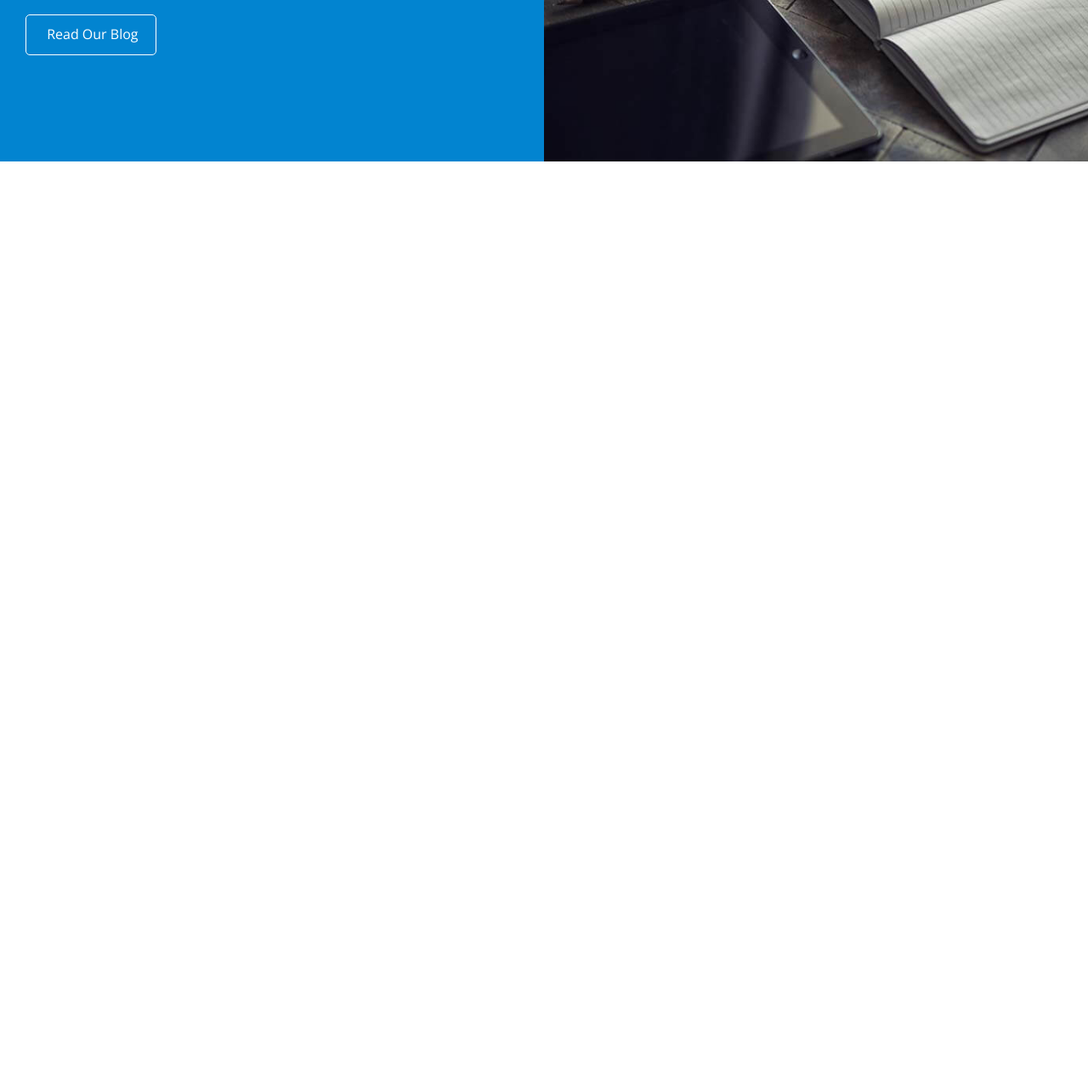
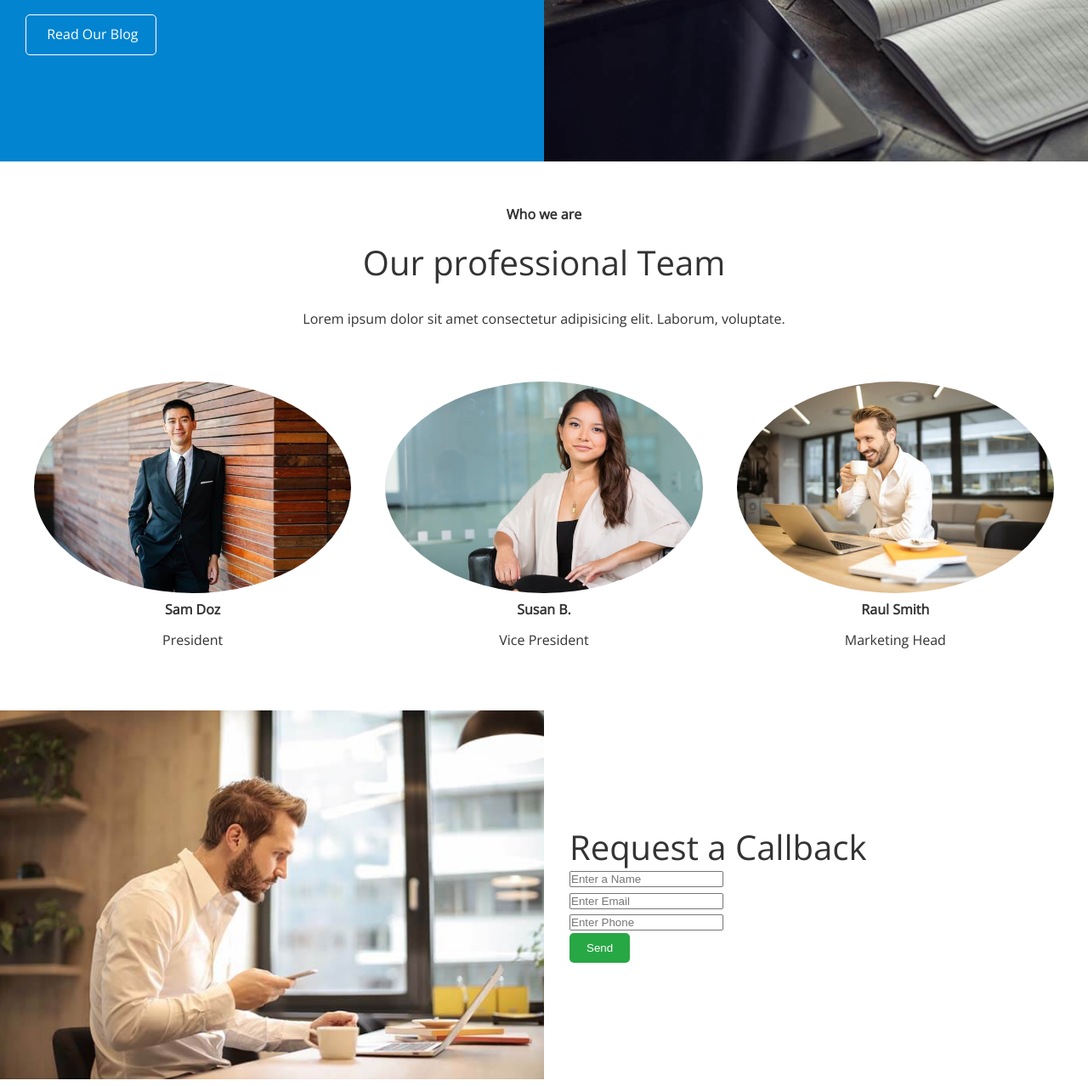
Before and after one commit to ing-arriola/financialCompanyWebsite, a plain HTML site: page index.html in a window 1280 px wide. Shown: the part 2454-3732 px from the top of the page at 85% size. Before the commit the page ends 2651 px from the top, so only its background shows below. Drawn offline with nearby package versions, Linux system fonts and the light colour scheme; some icons are missing.

Commit message:
Added markup for team and contact, also added styles for team

```diff
--- a/css/style.css
+++ b/css/style.css
@@ -130,3 +130,9 @@ img{
 .cases img:hover{
     opacity: 0.7;
 }
+
+/* Team */
+
+.team img{
+    border-radius: 50%;
+}
--- a/index.html
+++ b/index.html
@@ -134,6 +134,62 @@
                 </div>
             </div>
         </section>
+        <!-- Team -->
+        <section id="team" class="team section-padding">
+            <header class="section-header">
+                <h4>Who we are</h4>
+                <h2>Our professional Team</h2>
+                <p>Lorem ipsum dolor sit amet consectetur adipisicing elit. Laborum, voluptate.</p>
+
+            </header>
+            <div class="flex-items">
+                <div>
+                    <img src="./image_resources/team/person1.jpg" alt="">
+                    <h4>Sam Doz</h4>
+                    <p>President</p>
+                </div>
+                <div>
+                    <img src="./image_resources/team/person2.jpg" alt="">
+                    <h4>Susan B.</h4>
+                    <p>Vice President</p>
+                </div>
+                <div>
+                    <img src="./image_resources/team/person3.jpg" alt="">
+                    <h4>Raul Smith</h4>
+                    <p>Marketing Head</p>
+                </div>
+            </div>
+        </section>
+        <!-- Contact Form -->
+        <section id="contact" class="contact flex-columns">
+            <div class="row">
+                <div class="column">
+                    <div class="column-1">
+                        <img src="./image_resources/home/contact.jpg" alt="">
+                    </div>
+                </div>
+                <div class="column">
+                    <div class="column-2 bg-light">
+                        <h2>Request a Callback</h2>
+                        <form action="" class="callback-from">
+                            <div class="form-control">
+                                <label for="name"></label>
+                                <input id="name" name="name" type="text" placeholder="Enter a Name">
+                            </div>
+                            <div class="form-control">
+                                <label for="email"></label>
+                                <input id="email" name="email" type="email" placeholder="Enter Email">
+                            </div>
+                            <div class="form-control">
+                                <label for="phone"></label>
+                                <input id="phone" name="phone" type="text" placeholder="Enter Phone">
+                            </div>
+                            <input id="submit" type="submit" value="Send" class="btn">
+                        </form>
+                    </div>
+                </div>
+            </div>
+        </section>
     </main>
 </body>
 </html>
```
